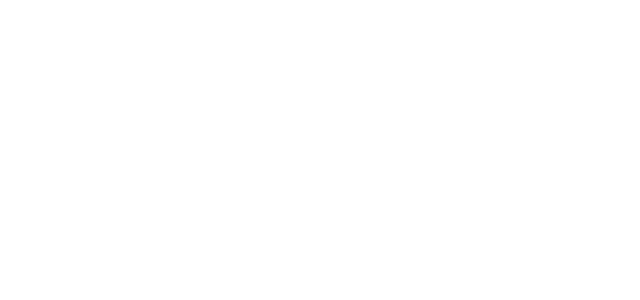
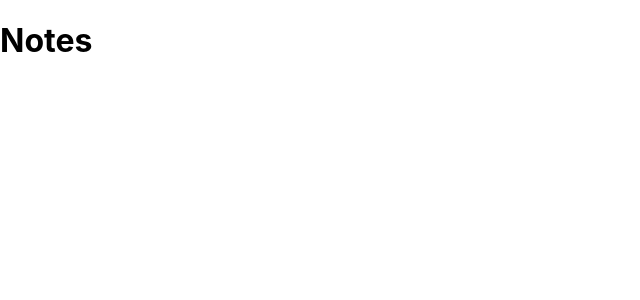
Before and after one commit to tanmayidev/notes-app, a React (Create React App) app: page / in a window 1280 px wide. Shown: the top 300 px of the page, without its empty margins (0-640 px from the left). Built offline with nearby package versions, Linux system fonts and the light colour scheme.

Commit message:
add Header component

```diff
--- a/src/App.js
+++ b/src/App.js
@@ -1,7 +1,12 @@
 import "./App.css";
+import Header from "./components/Header";
 
 function App() {
-  return <div className="App"></div>;
+  return (
+    <div className="App">
+      <Header />
+    </div>
+  );
 }
 
 export default App;
--- /dev/null
+++ b/src/components/Header.jsx
@@ -0,0 +1,11 @@
+import React from "react";
+
+const Header = () => {
+  return (
+    <div className="header">
+      <h1 className="notes__title">Notes</h1>
+    </div>
+  );
+};
+
+export default Header;
```
